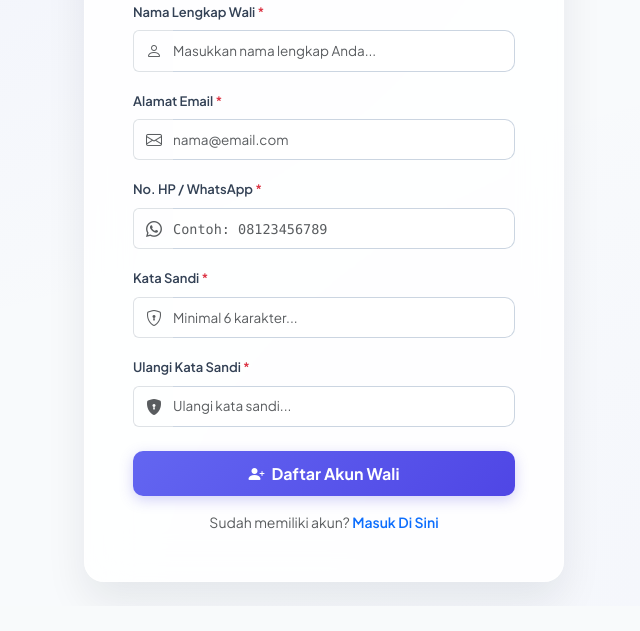
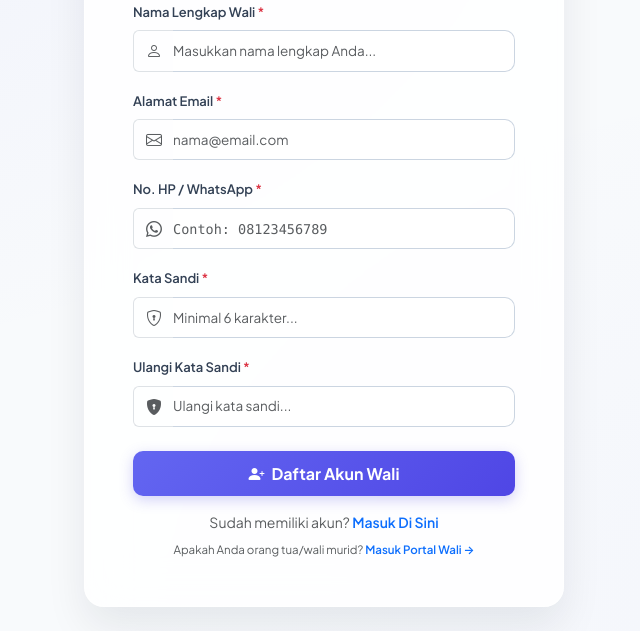
Before and after one commit to suppfaiz/mds, a PHP site: page /pmb/register.php in a window 1280 px wide. Shown: the part 213-844 px from the top of the page, without its empty margins (316-956 px from the left). Before the commit the page ends 815 px from the top, so only its background shows below. Run offline with PHP 8.4, Linux system fonts and the light colour scheme; data comes from the database, SQL or seed files in the repository.

Commit message:
feat: add link to parent portal from PMB login and register pages

```diff
--- a/pmb/login.php
+++ b/pmb/login.php
@@ -239,6 +239,9 @@ if ($_SERVER['REQUEST_METHOD'] === 'POST') {
         <div class="text-center small text-muted">
             Belum memiliki akun? <a href="register.php" class="text-decoration-none fw-semibold">Daftar Di Sini</a>
         </div>
+        <div class="text-center mt-2 small text-muted" style="font-size: 11.5px;">
+            Apakah Anda orang tua/wali murid? <a href="../ortu/login.php" class="text-decoration-none fw-semibold">Masuk Portal Wali &rarr;</a>
+        </div>
     </form>
 </div>
 
--- a/pmb/register.php
+++ b/pmb/register.php
@@ -231,6 +231,9 @@ if ($_SERVER['REQUEST_METHOD'] === 'POST') {
         <div class="text-center small text-muted">
             Sudah memiliki akun? <a href="login.php" class="text-decoration-none fw-semibold">Masuk Di Sini</a>
         </div>
+        <div class="text-center mt-2 small text-muted" style="font-size: 11.5px;">
+            Apakah Anda orang tua/wali murid? <a href="../ortu/login.php" class="text-decoration-none fw-semibold">Masuk Portal Wali &rarr;</a>
+        </div>
     </form>
 </div>
 
```
